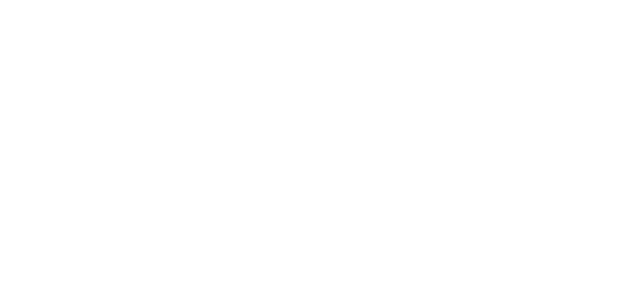
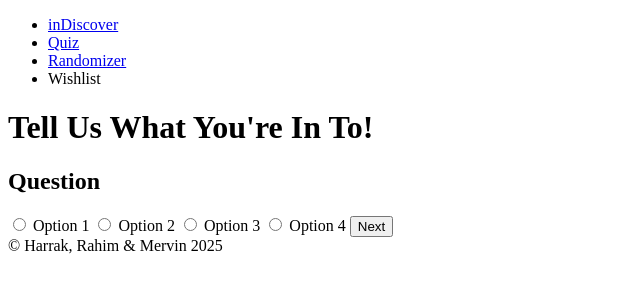
Before and after one commit to Nour4896/inDiscovery, a plain HTML site: page quiz.html in a window 1280 px wide. Shown: the whole page, without its empty margins (0-640 px from the left). Drawn offline with Linux system fonts and the light colour scheme.

Commit message:
created basic html structure for quiz page

```diff
--- a/quiz.html
+++ b/quiz.html
@@ -7,3 +7,31 @@
         <script defer src="script.js"></script>
         <title>Quiz</title>
     </head>
+    <body>
+        <nav>
+            <ul>
+                <li><a href="landingpage.html">inDiscover</a></li>
+                <li><a href="quiz.html">Quiz</a></li>
+                <li><a href="randomizer.html">Randomizer</a></li>
+                <li>Wishlist</li>
+            </ul>
+        </nav>
+        <main>
+            <h1>Tell Us What You're In To!</h1>
+            <section>
+                <h2>Question</h2>
+                <form>
+                    <input type="radio" id="" name="question1" value="">
+                    <label for="">Option 1</label>
+                    <input type="radio" id="" name="question1" value="">
+                    <label for="">Option 2</label>
+                    <input type="radio" id="" name="question1" value="">
+                    <label for="">Option 3</label>
+                    <input type="radio" id="" name="question1" value="">
+                    <label for="">Option 4</label>
+                    <button>Next</button>
+                </form>
+            </section>
+        </main>
+        <footer>&copy; Harrak, Rahim & Mervin 2025</footer>
+    </body>
```
